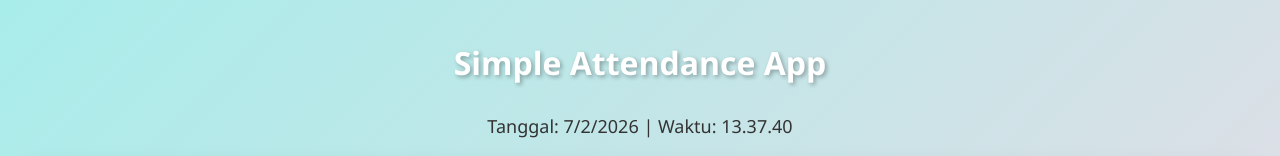
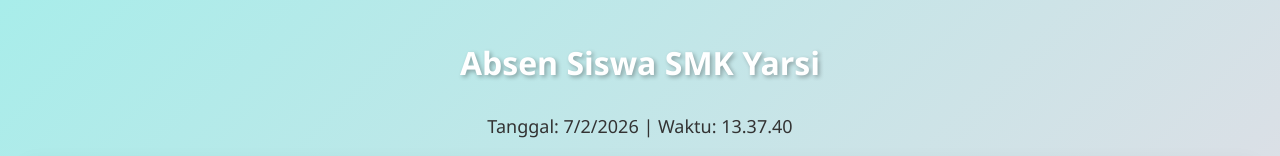
Before and after one commit to andhikalalu-cyber/attendance-app, a website: page index.html in a window 1280 px wide. Shown: the top 156 px of the page. Drawn offline with nearby package versions, Linux system fonts and the light colour scheme; no server answers.

Commit message:
Rename app to 'Absen Siswa SMK Yarsi'

```diff
--- a/index.html
+++ b/index.html
@@ -3,13 +3,13 @@
 <head>
     <meta charset="UTF-8">
     <meta name="viewport" content="width=device-width, initial-scale=1.0">
-    <title>Simple Attendance App</title>
+    <title>Absen Siswa SMK Yarsi</title>
     <link rel="stylesheet" href="styles.css">
     <script src="https://cdnjs.cloudflare.com/ajax/libs/xlsx/0.18.5/xlsx.full.min.js"></script>
     <script src="https://cdnjs.cloudflare.com/ajax/libs/jspdf/2.5.1/jspdf.umd.min.js"></script>
 </head>
 <body>
-    <h1>Simple Attendance App</h1>
+    <h1>Absen Siswa SMK Yarsi</h1>
     <div id="current-date"></div>
     <div id="teacher-section">
         <label for="teacher-name">Nama Guru:</label>
--- a/package.json
+++ b/package.json
@@ -1,7 +1,7 @@
 {
-  "name": "attendance-app",
+  "name": "absen-siswa-smk-yarsi",
   "version": "1.0.0",
-  "description": "Simple Attendance Application",
+  "description": "Absen Siswa SMK Yarsi - Attendance Management System",
   "main": "server.js",
   "scripts": {
     "start": "node server.js"
```
Also changed, not shown: README.md.
